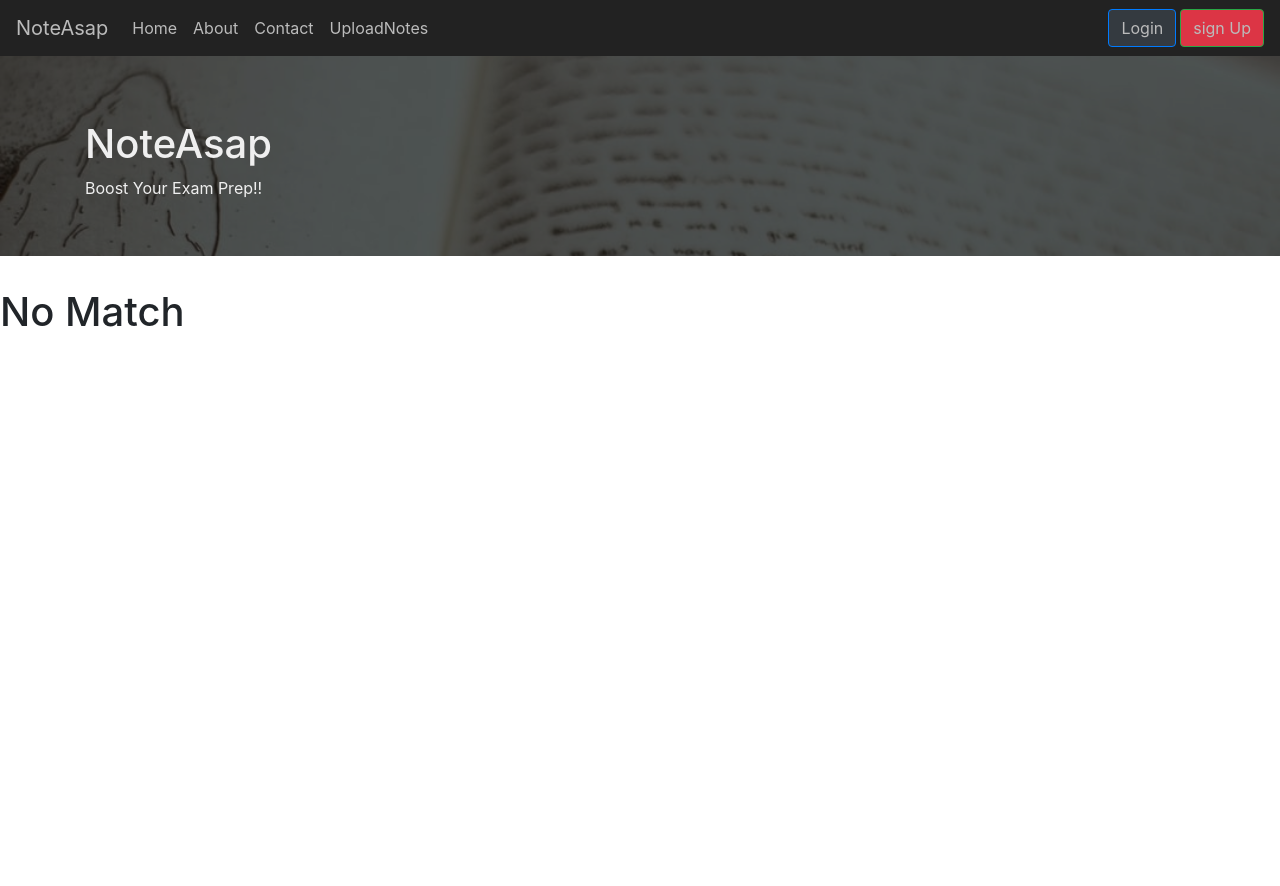
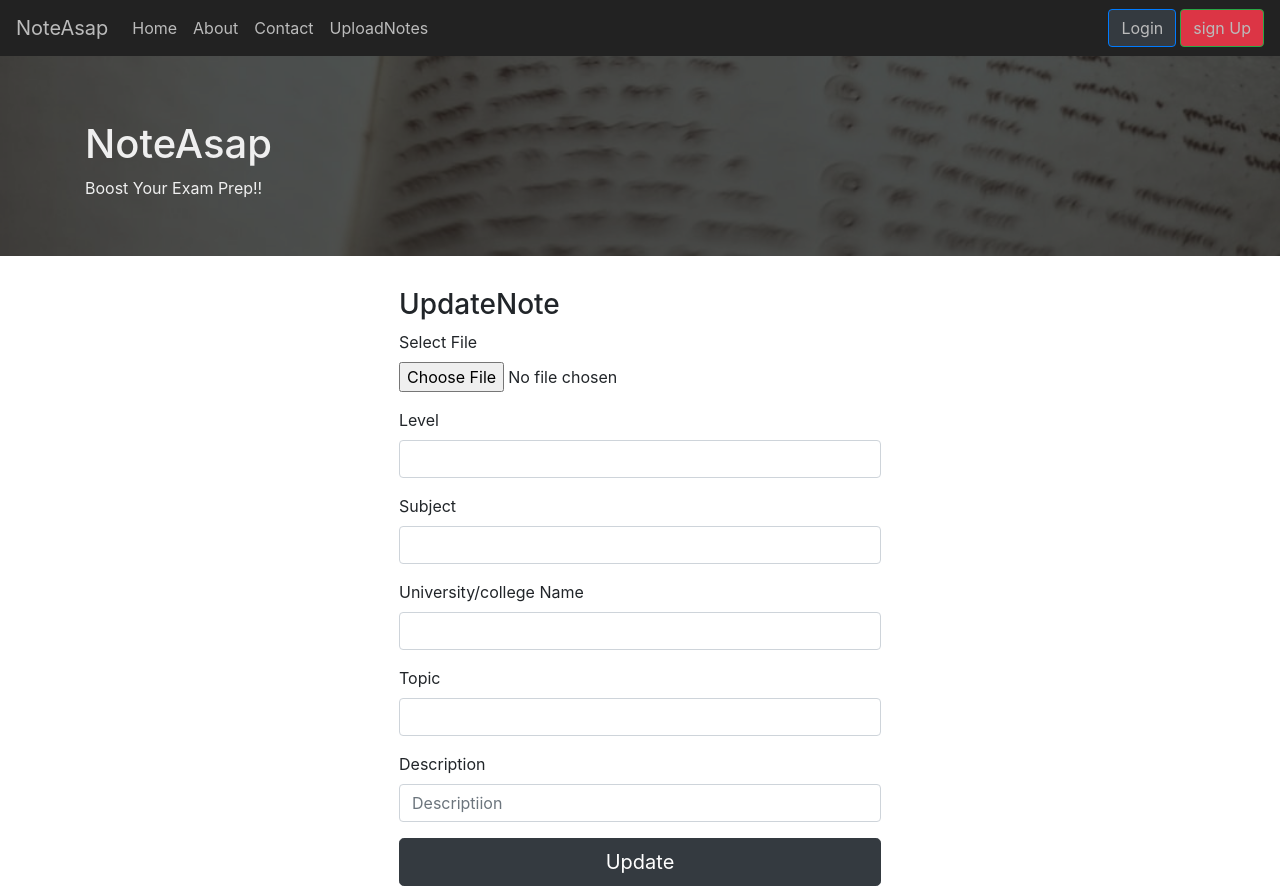
Before and after one commit to Gopa11313/NoteAsap-website-, a React (Create React App) app in the folder frontend/: page /updateNote/1 in a window 1280 px wide. Before the commit the page ends 800 px from the top, so only its background shows below. Built offline with nearby package versions, Linux system fonts and the light colour scheme; no server answers.

Commit message:
trying to update nootes

```diff
--- a/frontend/src/App.js
+++ b/frontend/src/App.js
@@ -9,6 +9,7 @@ import Topheader from './Header/Topheader'
 import { Jumbotron } from './Body/Jumbotron';
 import {Login}  from './Pages/Login'
 import {Signup} from './Pages/Signup'
+import {UpdateNote} from './Body/UpdateNote'
 import {UploadNote} from './Body/UploadNote'
 import React from 'react';
 function App() {
@@ -24,6 +25,7 @@ function App() {
             <Route path="/login" component={Login} />
             <Route path="/signup" component={Signup} />
             <Route path="/upload" component={UploadNote} />
+            <Route path="/updateNote/:id" component={UpdateNote} />
             <Route component={NoMatch} />
           </Switch>
       </BrowserRouter>
--- a/frontend/src/Body/Display.js
+++ b/frontend/src/Body/Display.js
@@ -4,6 +4,7 @@ import axios from "axios";
 import { Card, Button } from 'react-bootstrap'
 import notes from '../assets/notes.png'
 import styled from 'styled-components';
+import { Link } from "react-router-dom";
 const Styles = styled.div`
   .Background = styled.div({
     backgroundSize: "cover",
@@ -52,7 +53,9 @@ class Display extends Component {
                                                 <Card.Text>
                                                     {b.description}
                                                 </Card.Text>
-                                                <Button variant="primary">Go somewhere</Button>
+                                                <Button variant="primary">Delete</Button>
+                                                <p variant="primary" ><Link to={'/updateNote/'+b._id}>Update</Link> </p>
+
                                             </Card.Body>
                                             <Card.Footer>
                                                 <small className="text-muted">Last updated 3 mins ago</small>
--- /dev/null
+++ b/frontend/src/Body/UpdateNote.js
@@ -0,0 +1,92 @@
+import { Component } from "react";
+import { Container, Form, Button } from 'react-bootstrap'
+import Axios from 'axios'
+export class UpdateNote extends Component {
+    state = {
+        "file": "",
+        "level": "",
+        "subject": "",
+        "c_name": "",
+        "topic": "",
+        "description": "",
+        "userId": localStorage.getItem('id'),
+        id: this.props.match.params.id,
+        config: {
+            headers: { 'authorization': `Bearer ${localStorage.getItem('token')}` }
+        }
+    }
+    changeHandler = (e) => {
+        this.setState({
+            [e.target.name]: e.target.value
+        })
+    }
+    componentDidMount() {
+        Axios.get("http://localhost:90/note/by/notid/" + this.state.id)
+            .then((response) => {
+                console.log(response.data.data)
+                this.setState({
+                    level: response.data.data.level,
+                    subject: response.data.data.subject,
+                    c_name: response.data.data.c_name,
+                    topic: response.data.data.topic,
+                    description: response.data.data.description
+                })
+            })
+            .catch((err) => {
+                console.log(err.response)
+            })
+    }
+    updateNote = (e) => {
+        e.preventDefault();
+        Axios.put('http://localhost:90/Update/note', this.state)
+            .then((response) => {
+                console.log(response)
+            })
+            .catch((err) => {
+                console.log(err.response)
+            })
+    }
+
+    render() {
+        return (
+            <Container style={{ "width": "40%" }}>
+                <h3>UpdateNote</h3>
+                <Form>
+                    <Form.Group>
+                        <Form.File type="file" id="exampleFormControlFile1" label="Select File" name="file" value={this.state.file} onChange={this.changeHandler} />
+                    </Form.Group>
+                    <Form.Group >
+                        <Form.Label>Level</Form.Label>
+                        <Form.Control type="text" className="form-control" name="level" value={this.state.level} onChange={this.changeHandler}
+                         />
+                    </Form.Group>
+                    <Form.Group >
+                        <Form.Label>Subject</Form.Label>
+                        <Form.Control type="text" className="form-control" name="subject" value={this.state.subject} onChange={this.changeHandler}
+                             />
+                    </Form.Group>
+                    <Form.Group >
+                        <Form.Label>University/college Name</Form.Label>
+                        <Form.Control type="text" className="form-control" name="c_name" value={this.state.c_name} onChange={this.changeHandler}
+                             />
+                    </Form.Group>
+
+                    <Form.Group >
+                        <Form.Label>Topic</Form.Label>
+                        <Form.Control type="text" name="topic" value={this.state.topic} onChange={this.changeHandler}  />
+                    </Form.Group>
+
+                    <Form.Group >
+                        <Form.Label>Description</Form.Label>
+                        <Form.Control type="textarea" rows="4" name="description" value={this.state.description} onChange={this.changeHandler} placeholder="Descriptiion" />
+                    </Form.Group>
+
+                    <Button className="btn btn-dark btn-lg btn-block" variant="primary" type="submit" onClick={this.updateNote}>
+                        Update
+                    </Button>
+                </Form>
+            </Container>
+        )
+    }
+}
+export default UpdateNote;
--- a/frontend/src/Body/UploadNote.js
+++ b/frontend/src/Body/UploadNote.js
@@ -37,7 +37,7 @@ export class UploadNote extends Component {
                 <h3>Upload Note</h3>
                 <Form>
                     <Form.Group>
-                        <Form.File id="exampleFormControlFile1" label="Select File" name="file" value={this.setState.file} onChange={this.changeHandler} />
+                        <Form.File type="file" id="exampleFormControlFile1" label="Select File" name="file" value={this.setState.file} onChange={this.changeHandler} />
                     </Form.Group>
                     <Form.Group >
                         <Form.Label>Level</Form.Label>
--- a/frontend/src/Pages/Home.js
+++ b/frontend/src/Pages/Home.js
@@ -3,6 +3,7 @@ import CardBody from '../Body/CardBody'
 import Footer from '../Footer/Footer'
 import JoinBody from '../Body/JoinBody'
 import Display from '../Body/Display'
+import UpdateNote from '../Body/UpdateNote'
 export const Home = () => (
     <div>
        <CardBody/>
```
